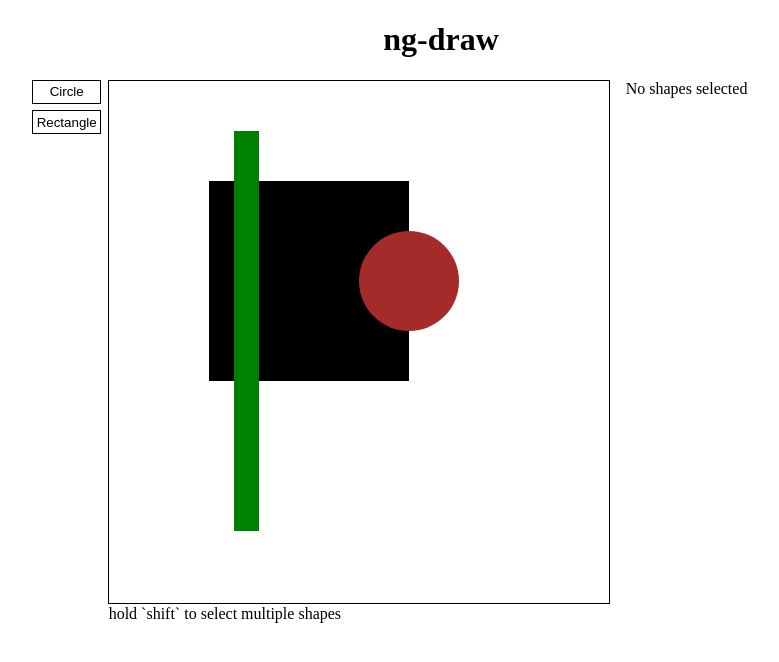
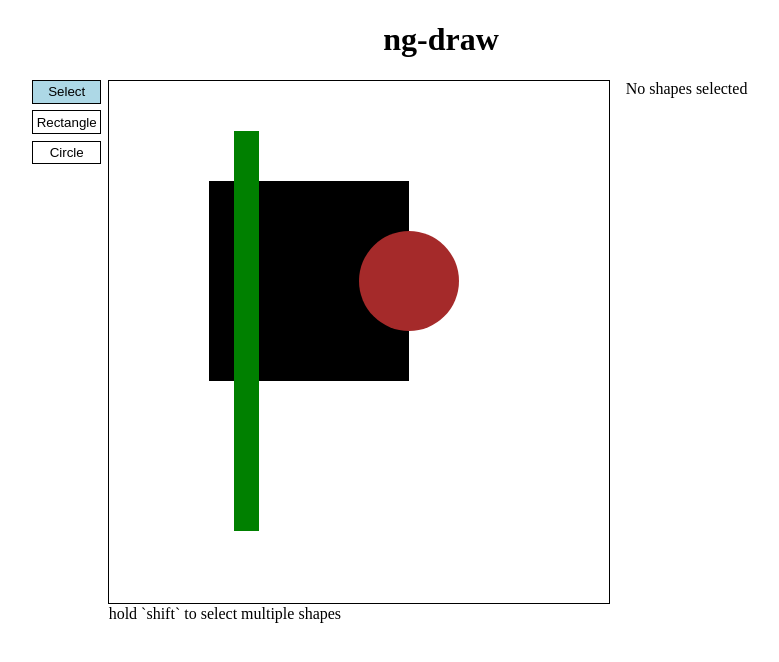
Before and after one commit to krnsk0/ng-draw, an Angular app: page / in a window 1280 px wide. Shown: the top 662 px of the page, without its empty margins (199-978 px from the left). Built offline with nearby package versions, Linux system fonts and the light colour scheme.

Commit message:
tool selection setup

```diff
--- a/src/app/components/tools/tools.component.html
+++ b/src/app/components/tools/tools.component.html
@@ -1,5 +1,26 @@
 <div class="tool-container">
-  <button type="button" *ngFor="let tool of tools" class="tool-button" (click)="clickHandler(tool)">
-    {{ tool }}
+  <button
+    type="button"
+    class="tool-button"
+    (click)="sceneService.toolClickHandler('select')"
+    [style.background]="sceneService.selectedTool === 'select' ? 'lightblue' : 'white'"
+  >
+    Select
+  </button>
+  <button
+    type="button"
+    class="tool-button"
+    (click)="sceneService.toolClickHandler('rectangle')"
+    [style.background]="sceneService.selectedTool === 'rectangle' ? 'lightblue' : 'white'"
+  >
+    Rectangle
+  </button>
+  <button
+    type="button"
+    class="tool-button"
+    (click)="sceneService.toolClickHandler('circle')"
+    [style.background]="sceneService.selectedTool === 'circle' ? 'lightblue' : 'white'"
+  >
+    Circle
   </button>
 </div>
--- a/src/app/components/tools/tools.component.ts
+++ b/src/app/components/tools/tools.component.ts
@@ -1,4 +1,5 @@
 import { Component, OnInit } from '@angular/core';
+import { SceneService } from '../../services/scene.service';
 
 @Component({
   selector: 'app-tools',
@@ -6,13 +7,7 @@ import { Component, OnInit } from '@angular/core';
   styleUrls: ['./tools.component.css'],
 })
 export class ToolsComponent implements OnInit {
-  tools: Array<string> = ['Circle', 'Rectangle'];
-
-  constructor() {}
+  constructor(public sceneService: SceneService) {}
 
   ngOnInit(): void {}
-
-  clickHandler(toolName: string): void {
-    console.log(`${toolName} clicked`);
-  }
 }
--- a/src/app/services/scene.service.ts
+++ b/src/app/services/scene.service.ts
@@ -1,15 +1,8 @@
 import { Injectable } from '@angular/core';
 import { BehaviorSubject } from 'rxjs';
 import { Scene, Shape, Rectangle, Circle } from '../shapes';
+import { tools } from '../types';
 
-/**
- * This class is... too big.
- *
- * How can it be subdivided in a way that makes sense?
- *
- * Do we need a scene service, and another service that
- * contains a little state machine for the mouse and?
- */
 @Injectable({
   providedIn: 'root',
 })
@@ -18,6 +11,7 @@ export class SceneService {
   public readonly scene$: BehaviorSubject<Scene> = new BehaviorSubject<Scene>(this.sceneState);
   private lShift = false;
   private rShift = false;
+  private selectedTool: tools = 'select';
 
   constructor() {
     // set up shift key listeners
@@ -110,4 +104,8 @@ export class SceneService {
     // push a scene update
     this.scene$.next(this.sceneState);
   }
+
+  toolClickHandler(toolName: tools): void {
+    this.selectedTool = toolName;
+  }
 }
--- /dev/null
+++ b/src/app/types.ts
@@ -0,0 +1 @@
+export type tools = 'select' | 'rectangle' | 'circle';
```
